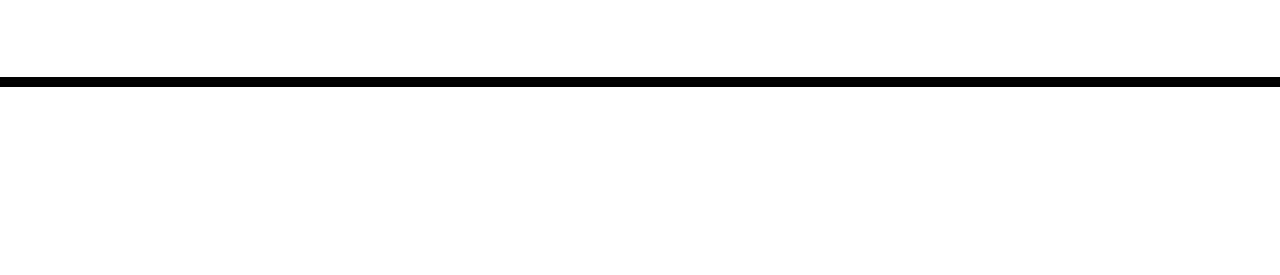
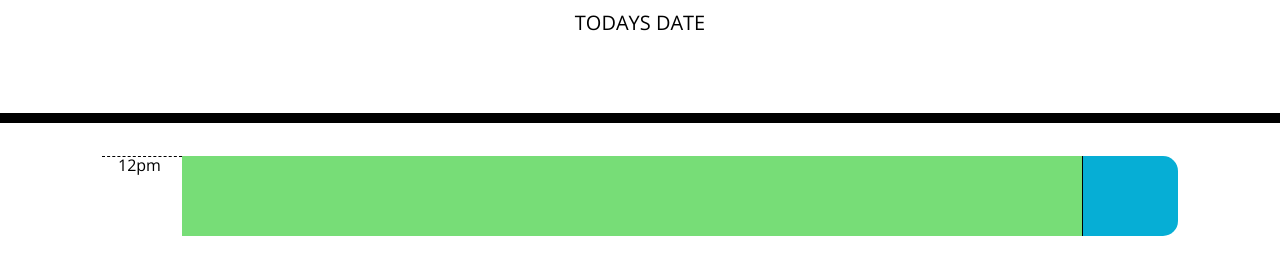
Before and after one commit to mcstewart76/DayPlanner, a plain HTML site: page index.html in a window 1280 px wide. Shown: the part 181-456 px from the top of the page. Drawn offline with nearby package versions, Linux system fonts and the light colour scheme; files that its build step writes are made by us from their sources.

Commit message:
Added row formatting using css and bootstrap

```diff
--- a/assets/styles/style.css
+++ b/assets/styles/style.css
@@ -23,6 +23,10 @@ body {
 
   .description {
     white-space: pre-wrap;
+    width: 100%;
+    max-width:900px;
+    height:5em;
+
   }
 
   .time-block {
@@ -32,14 +36,18 @@ body {
 
   .row {
     white-space: pre-wrap;
-    height: 80px;
+    height: 5em;
     border-top: 1px solid white;
+    margin: 0px auto;
   }
 
   .hour {
     background-color: #ffffff;
     color: #000000;
     border-top: 1px dashed #000000;
+    height: 5em;
+    width: 100%;
+    max-width: 5em;
   }
 
   .past {
@@ -63,9 +71,13 @@ body {
     border-bottom-right-radius: 15px;
     background-color: #06aed5;
     color: white;
+    width: 6em;
+    max-width: 100%;
+    height: 5em;
   }
 
   .saveBtn i:hover {
     font-size: 20px;
     transition: all 0.3s ease-in-out;
+
   }
--- a/index.html
+++ b/index.html
@@ -35,10 +35,17 @@
     <header class="jumbotron">
       <h1 class="display-3">Work Day Scheduler</h1>
       <p class="lead">A simple calendar app for scheduling your work day</p>
-      <p id="currentDay" class="lead"></p>
+      <p id="currentDay" class="lead">TODAYS DATE</p>
     </header>
-    <div class="container">
+    <div class="container ">
       <!-- Timeblocks go here -->
+      <div class="row justify-content-center d-flex flex-nowrap">
+        <div class="hour pl-3 d-flex ">12pm</div>
+        <div class="description future px-1 d-flex"></div>
+        <div class="saveBtn m-0 d-flex"></div>
+
+
+      </div>
     </div>
 
     <script src="https://cdnjs.cloudflare.com/ajax/libs/jquery/3.2.1/jquery.min.js"></script>
```
